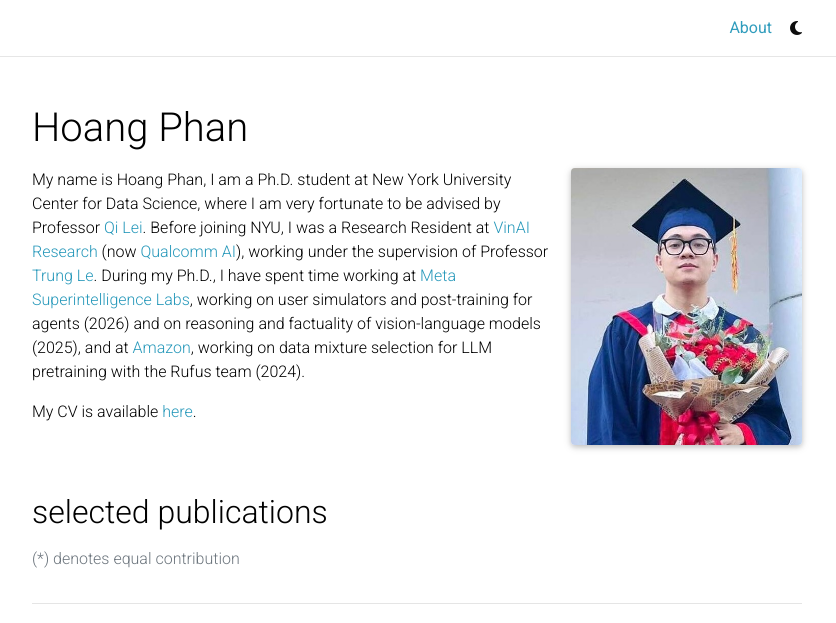
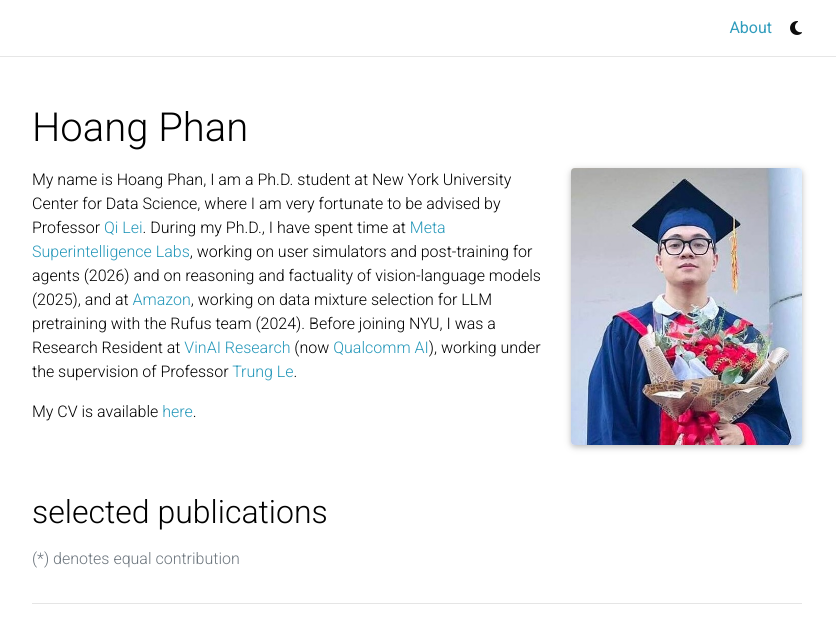
Before and after one commit to VietHoang1512/viethoang1512.github.io, a Jekyll site: the page built from _pages/about.md, in a window 1280 px wide and 900 px high, cut to the strip 0-623 px from the top of the window. Shown: the whole strip, without its empty margins (223-1059 px from the left). Built offline with Jekyll 4.4.1, drawn with Linux system fonts in a browser that asks for light colours; full-size pictures stand in for the smaller copies a plugin makes; comment, search, counter and statistics services are not loaded; a style sheet for code colours, icons or effects is not loaded.

Commit message:
Recolor venue badges, reorder about paragraph

```diff
--- a/_pages/about.md
+++ b/_pages/about.md
@@ -17,6 +17,6 @@
 social: true  # includes social icons at the bottom of the page
 ---
 
-My name is Hoang Phan, I am a Ph.D. student at New York University Center for Data Science, where I am very fortunate to be advised by Professor [Qi Lei](https://cecilialeiqi.github.io/). Before joining NYU, I was a Research Resident at [VinAI Research](https://www.vinai.io/) (now [Qualcomm AI](https://www.qualcomm.com/research/artificial-intelligence)), working under the supervision of Professor [Trung Le](https://research.monash.edu/en/persons/trung-le). During my Ph.D., I have spent time working at [Meta Superintelligence Labs](https://ai.meta.com/), working on user simulators and post-training for agents (2026) and on reasoning and factuality of vision-language models (2025), and at [Amazon](https://www.amazon.science/), working on data mixture selection for LLM pretraining with the Rufus team (2024).
+My name is Hoang Phan, I am a Ph.D. student at New York University Center for Data Science, where I am very fortunate to be advised by Professor [Qi Lei](https://cecilialeiqi.github.io/). During my Ph.D., I have spent time at [Meta Superintelligence Labs](https://ai.meta.com/), working on user simulators and post-training for agents (2026) and on reasoning and factuality of vision-language models (2025), and at [Amazon](https://www.amazon.science/), working on data mixture selection for LLM pretraining with the Rufus team (2024). Before joining NYU, I was a Research Resident at [VinAI Research](https://www.vinai.io/) (now [Qualcomm AI](https://www.qualcomm.com/research/artificial-intelligence)), working under the supervision of Professor [Trung Le](https://research.monash.edu/en/persons/trung-le).
 
 My CV is available [here]({{ '/assets/pdf/CV.pdf' | relative_url }}).
```
Also changed, not shown: _data/venues.yml (+9 -9 lines).
